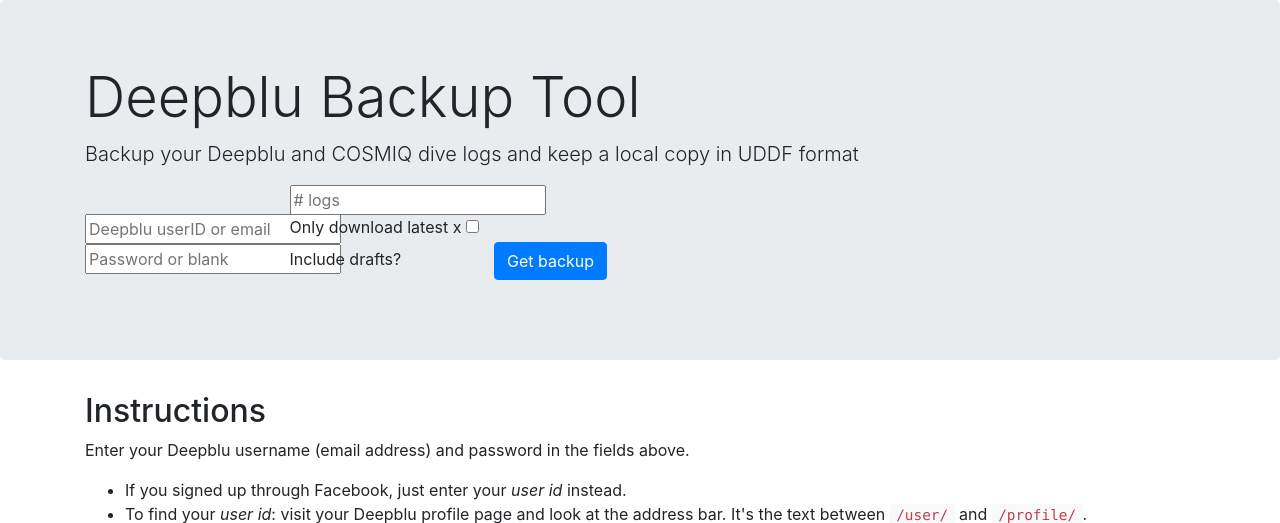
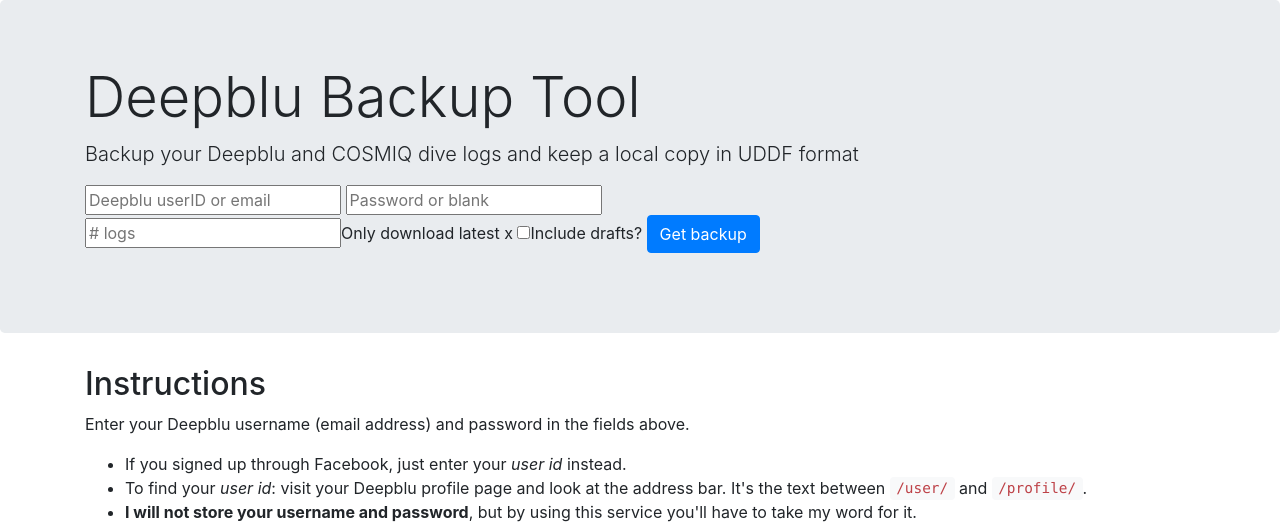
Before and after one commit to bluppfisk/deepblu-tools, a PHP site: page / in a window 1280 px wide. Shown: the top 523 px of the page. Run offline with PHP 8.4, Linux system fonts and the light colour scheme.

Commit message:
fix divs and php bug

```diff
--- a/index.php
+++ b/index.php
@@ -22,7 +22,7 @@
 				<?php
 					if (isset($_POST['submit']) && !empty($_POST['user'])) {
 						if (isset($_POST['max_logs'])) {
-							$max_logs = '-m '.int(escapeshellarg($_POST['max_logs']));
+							$max_logs = '-m '.escapeshellarg($_POST['max_logs']);
 						} else {
 							$max_logs = '';
 						}
@@ -54,14 +54,10 @@
 				?>
 				<p>
 					<form method="POST" action="index.php">
-						<div style="max-width: 200px; display: inline-block;">
-							<input type="text" name="user" placeholder="Deepblu userID or email" />
-							<input type="password" name="password" placeholder="Password or blank" />
-						</div>
-						<div style="max-width: 200px; display: inline-block;">
-							<input type="text" name="max_logs" placeholder="# logs"><label for="max_logs">Only download latest x</label>
-							<input type="checkbox" name="with_drafts" id="draftsbox" /><label for="draftsbox">Include drafts?</label>
-						</div>
+						<input type="text" name="user" placeholder="Deepblu userID or email" />
+						<input type="password" name="password" placeholder="Password or blank" /><br />
+						<input type="text" name="max_logs" placeholder="# logs"><label for="max_logs">Only download latest x</label>
+						<input type="checkbox" name="with_drafts" id="draftsbox" /><label for="draftsbox">Include drafts?</label>
 						<input type="submit" name="submit" value="Get backup" class="btn btn-primary" />
 					</form>
 				</p>
```
